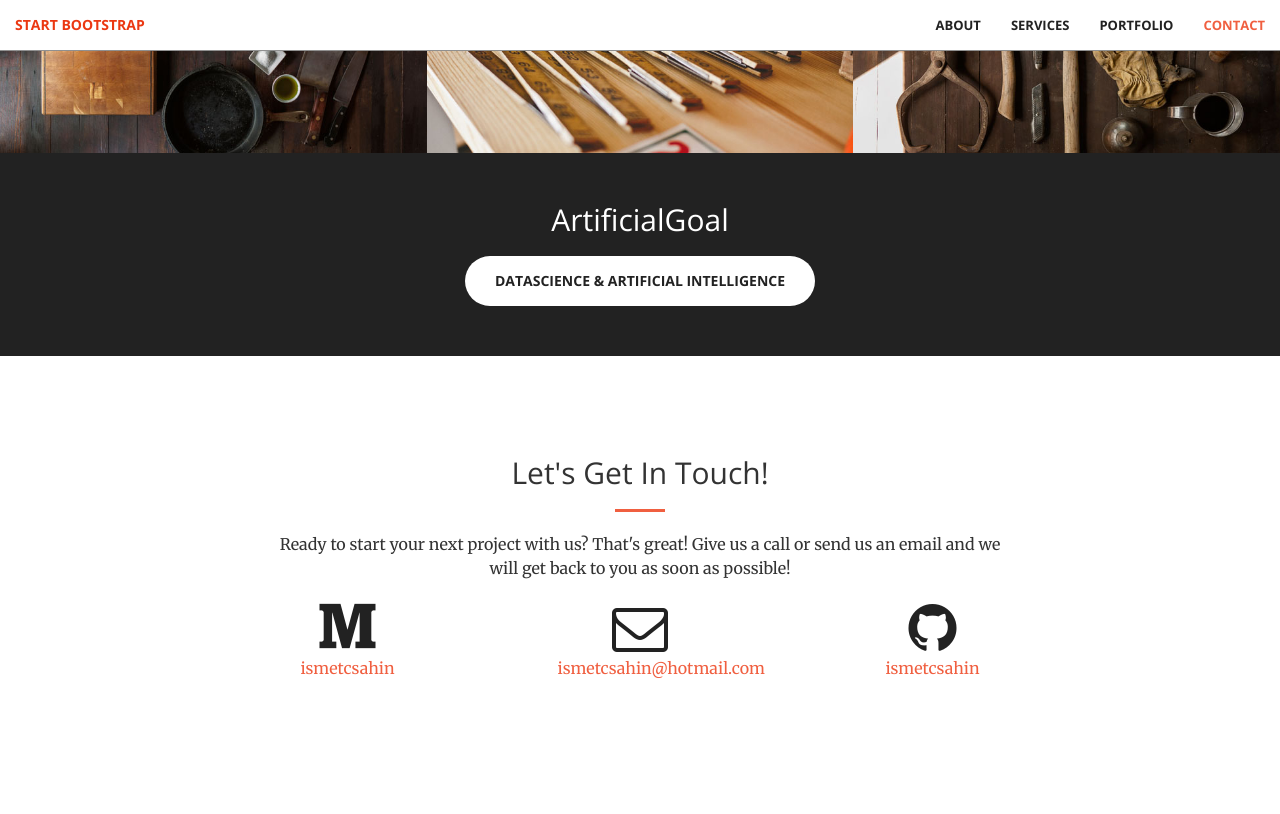
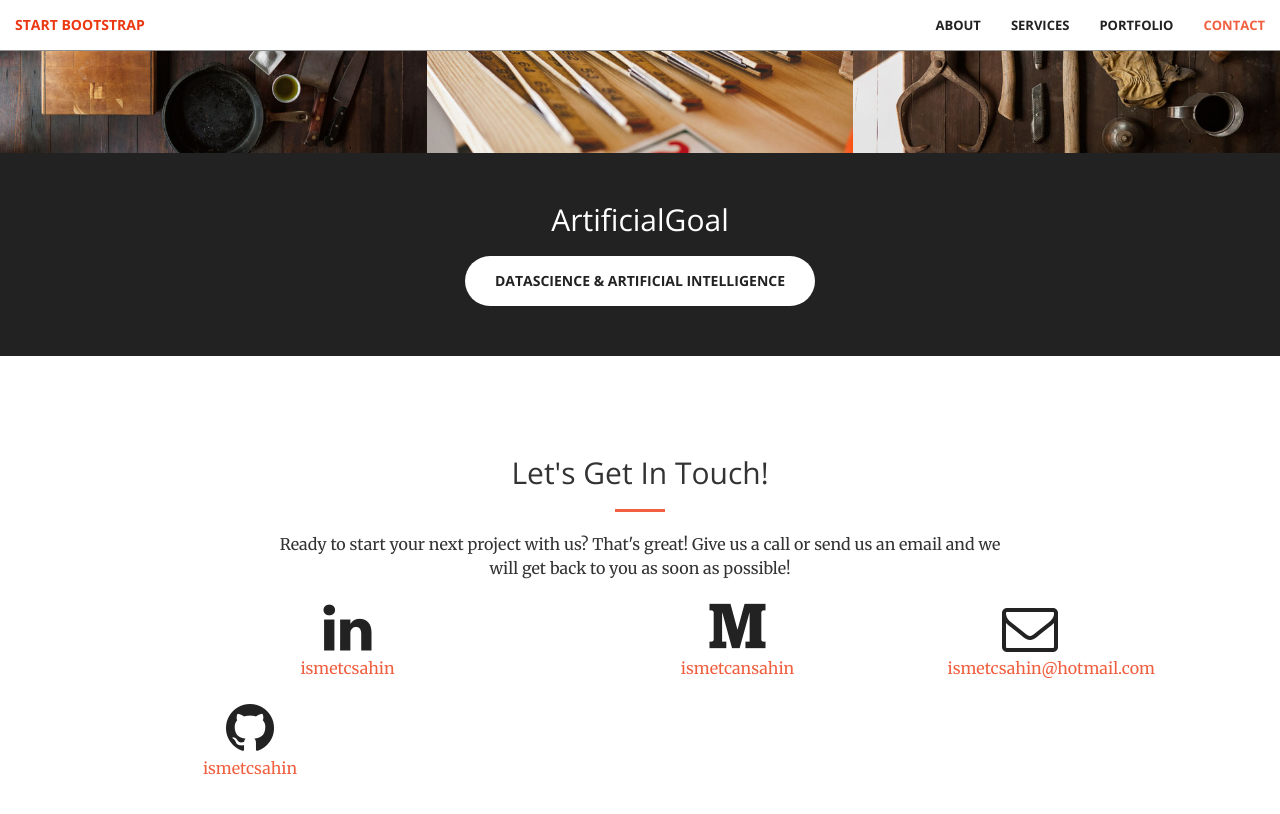
Before and after one commit to ismetcsahin/ismetcsahin.github.io, a Jekyll site: the page built from index.html, in a window 1280 px wide and 900 px high, scrolled down 2225 px. Shown: the top 814 px of the window. Built offline with Jekyll 4.4.1, drawn with Linux system fonts in a browser that asks for light colours.

Commit message:
Initail commit for website

```diff
--- a/_config.yml
+++ b/_config.yml
@@ -5,7 +5,8 @@ description: > # this means to ignore newlines until "baseurl:"
 baseurl: ""
 url: "https://ismetcsahin.github.io/"
 
-medium_username: ismetcsahin
+linkedin_username: ismetcsahin
+username_medium: ismetcansahin
 github_username: ismetcsahin
 
 # Build settings
--- a/_includes/contact.html
+++ b/_includes/contact.html
@@ -7,9 +7,15 @@
                 <p>Ready to start your next project with us? That's great! Give us a call or send us an email and we will get back to you as soon as possible!</p>
             </div>
             <div class="col-lg-2 col-lg-offset-2 text-center">
-            <a href="https://medium.com/{{ site.medium_username }}">
+                <a href="https://www.linkedin.com/{{ site.linkedin_username }}">
+                    <i class="fa fa-linkedin fa-3x wow bounceIn" data-wow-delay=".1s"></i>
+                    <p>{{ site.linkedin_username }}</p>
+                </a>
+            </div>
+            <div class="col-lg-2 col-lg-offset-2 text-center">
+                <a href="https://medium.com/{{ site.username_medium }}">
                     <i class="fa fa-medium fa-3x wow bounceIn" data-wow-delay=".1s"></i>
-                <p>{{ site.medium_username }}</p>
+                    <p>{{ site.username_medium }}</p>
                 </a>
             </div>
             <div class="col-lg-2 col-lg-offset-1 text-center">
```
Lines whose indentation alone changed are shown as unchanged.
